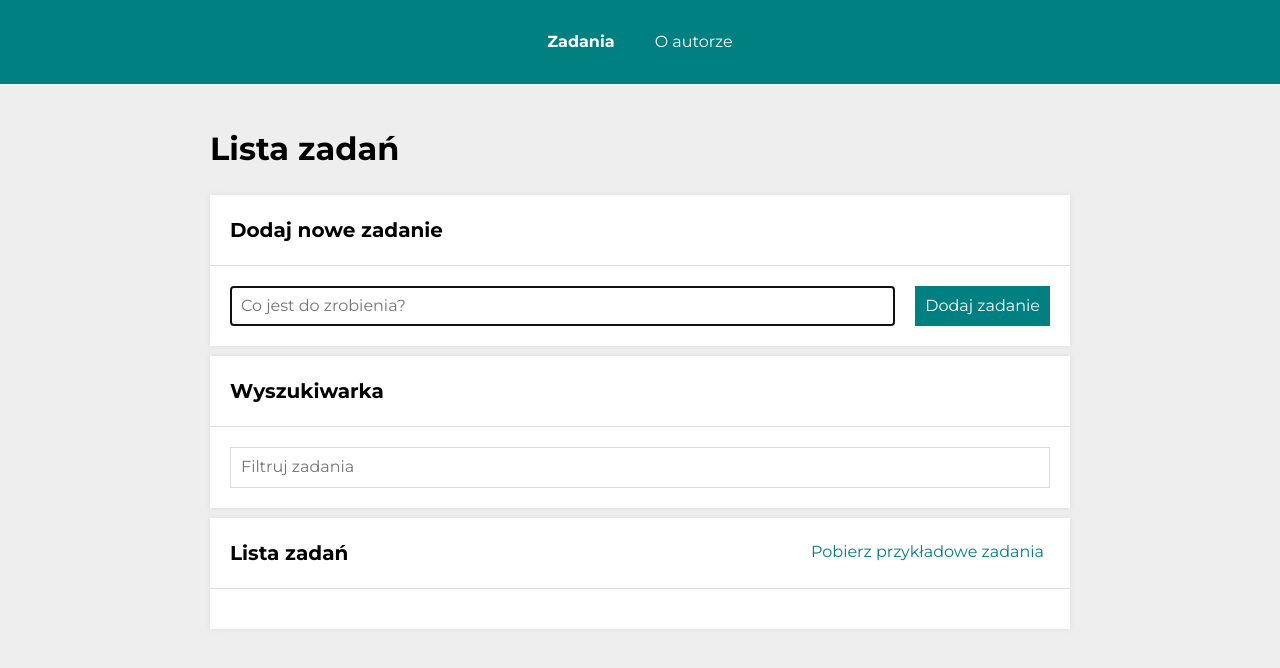
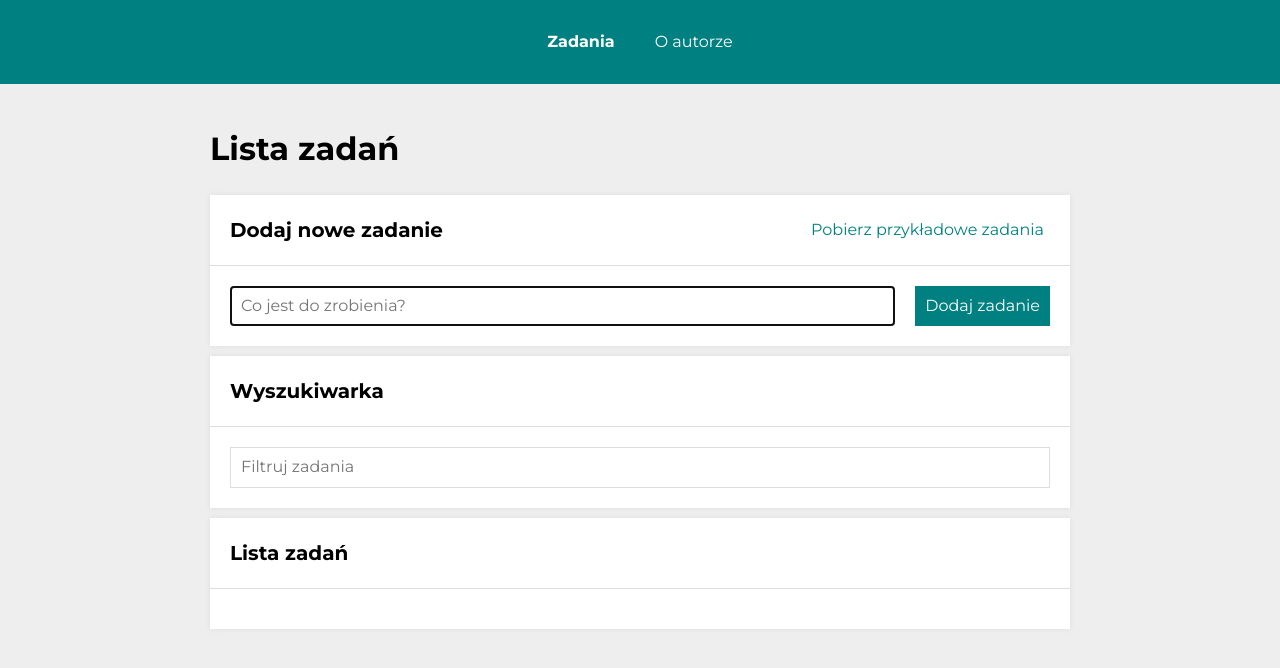
Before and after one commit to mg-wiewiora/to-do-list-react, a React (Create React App) app: page /#/zadania in a window 1280 px wide. Shown: the top 668 px of the page. Built offline with nearby package versions, Linux system fonts and the light colour scheme.

Commit message:
menus in TasksList fixed

```diff
--- a/src/App.js
+++ b/src/App.js
@@ -1,6 +1,6 @@
 import Tasks from "./features/tasks/TasksPage";
-import Task from "./features/tasks/TasksPage";
-import Author from "./features/tasks/TasksPage";
+import Task from "./features/tasks/TaskPage";
+import Author from "./features/Author";
 
 import {
   HashRouter,
--- a/src/features/tasks/TasksPage/FetchExampleTasksButton/index.js
+++ b/src/features/tasks/TasksPage/FetchExampleTasksButton/index.js
@@ -1,17 +1,19 @@
 import { useDispatch, useSelector } from "react-redux";
 import { fetchExampleTasks, selectLoading } from "../../tasksSlice";
-import Button from "../Button/styled";
+import { Button } from "../Button/styled";
+import { Wrapper } from "./styled";
 
-export default () => {
+const FetchExampleTasksButton = () => {
   const dispatch = useDispatch();
   const loading = useSelector(selectLoading);
 
   return (
-    <Button onClick={() => dispatch(fetchExampleTasks())} disabled={loading}>
-      {
-        loading
-            ? "Ładowanie...🔄"
-            : "Pobierz przykładowe zadania"}
-    </Button>
+    <Wrapper>
+      <Button onClick={() => dispatch(fetchExampleTasks())} disabled={loading}>
+        {loading ? "Ładowanie...🔄" : "Pobierz przykładowe zadania"}
+      </Button>
+    </Wrapper>
   );
 };
+
+export default FetchExampleTasksButton;
--- /dev/null
+++ b/src/features/tasks/TasksPage/FetchExampleTasksButton/styled.js
@@ -0,0 +1,6 @@
+import styled from "styled-components";
+
+export const Wrapper = styled.div`
+  display: flex;
+  flex-wrap: wrap;
+`;
--- a/src/features/tasks/TasksPage/List/index.js
+++ b/src/features/tasks/TasksPage/List/index.js
@@ -25,7 +25,7 @@ const List = () => {
             {task.done ? "✓" : ""}
           </Button>
           <Content $done={task.done}>
-            <StyledLink to={toTask({ id: task.id})}>{task.content}</StyledLink>
+            <StyledLink to={toTask({ id: task.id })}>{task.content}</StyledLink>
           </Content>
           <Button $delete onClick={() => dispatch(deleteTask(task.id))}>
             🗑
--- a/src/features/tasks/TasksPage/List/styled.js
+++ b/src/features/tasks/TasksPage/List/styled.js
@@ -1,6 +1,18 @@
 import styled, { css } from "styled-components";
+import { NavLink } from "react-router-dom";
 
-export const StyledLink = styled
+export const StyledLink = styled(NavLink)`
+  color: ${({ theme }) => theme.color.teal};
+  text-decoration: none;
+
+  &:hover {
+    filter: brightness(110%);
+  }
+
+  &:active {
+    filter: brightness(120%);
+  }
+`;
 
 export const Tasks = styled.ul`
   margin: 0;
@@ -14,7 +26,7 @@ export const TaskBody = styled.li`
   grid-gap: 10px;
   padding: 10px;
   align-items: center;
-  border-bottom: 1px solid #ddd;
+  border-bottom: 1px solid ${({ theme }) => theme.color.grey};
 
   ${({ $hidden }) =>
     $hidden &&
--- a/src/features/tasks/TasksPage/Menu/index.js
+++ b/src/features/tasks/TasksPage/Menu/index.js
@@ -7,7 +7,6 @@ import {
   selectAreTasksEmpty,
   selectAreAllTasksDone,
   selectHideDone,
-  fetchExampleTasks,
 } from "../../tasksSlice";
 
 const Menu = () => {
@@ -19,9 +18,6 @@ const Menu = () => {
 
   return (
     <Wrapper>
-      <Button onClick={() => dispatch(fetchExampleTasks())}>
-        Pobierz przykładowe zadania
-      </Button>
       {!areTasksEmpty && (
         <>
           <Button onClick={() => dispatch(toggleHideDone())}>
--- a/src/features/tasks/TasksPage/index.js
+++ b/src/features/tasks/TasksPage/index.js
@@ -1,6 +1,7 @@
 import Form from "./Form";
 import List from "./List";
 import Menu from "./Menu";
+import FetchExampleTasksButton from "./FetchExampleTasksButton"
 import Section from "../../../common/Section";
 import Header from "../../../common/Header";
 import Search from "./Search";
@@ -11,7 +12,7 @@ function TasksPage() {
     <Container>
       <Header title="Lista zadań" />
 
-      <Section title="Dodaj nowe zadanie" content={<Form />} />
+      <Section title="Dodaj nowe zadanie" menu={<FetchExampleTasksButton />} content={<Form />} />
 
       <Section title="Wyszukiwarka" content={<Search />} />
 
--- a/src/features/tasks/tasksSlice.js
+++ b/src/features/tasks/tasksSlice.js
@@ -45,15 +45,16 @@ export const {
   toggleTaskDone,
   deleteTask,
   markAllAsDone,
+  fetchExampleTasks,
   fetchExampleTasksSuccess,
   fetchExampleTasksError,
-  fetchExampleTasks,
 } = tasksSlice.actions;
 
 const selectTasksState = (state) => state.tasks;
 
 export const selectTasks = (state) => selectTasksState(state).tasks;
 export const selectHideDone = (state) => selectTasksState(state).hideDone;
+export const selectLoading = state => selectTasksState(state).loading;
 export const selectAreTasksEmpty = (state) => selectTasks(state).length === 0;
 export const selectAreAllTasksDone = (state) =>
   selectTasks(state).every(({ done }) => done);
```
